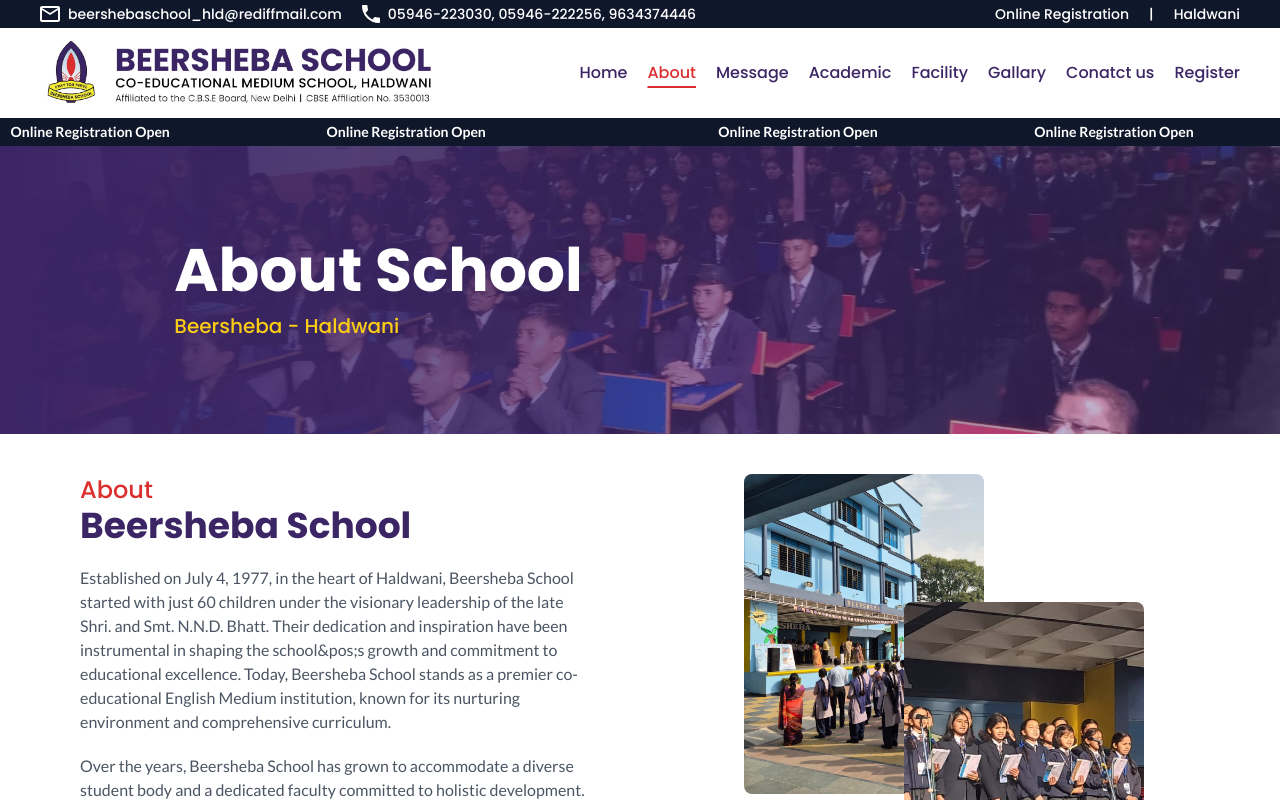
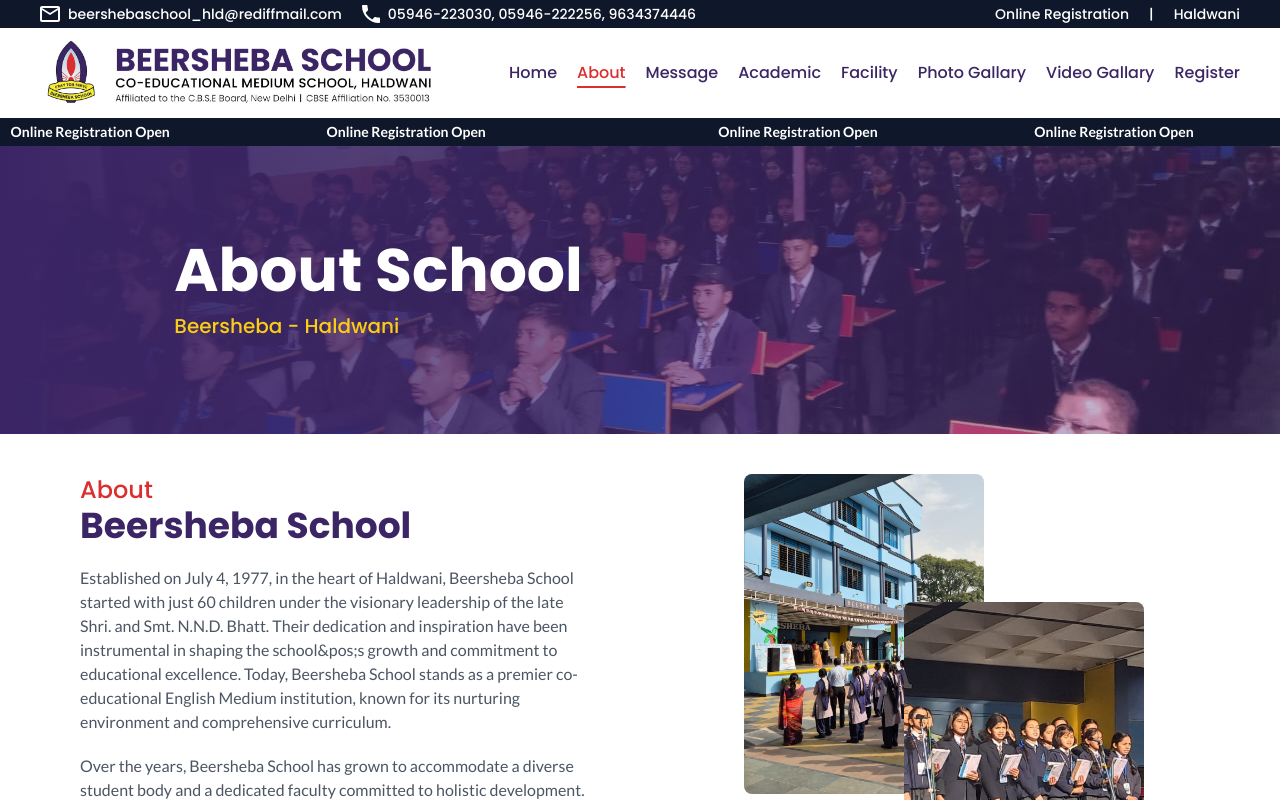
Before and after one commit to beersheba2130/school-website, a Next.js app: page /about in a window 1280 px wide. Shown: the top 800 px of the page. Built offline with nearby package versions, Linux system fonts and the light colour scheme.

Commit message:
footer changes done

```diff
--- a/src/app/layout.tsx
+++ b/src/app/layout.tsx
@@ -29,8 +29,11 @@
         <Footer />
         <div className="p-5">
           <p className={`${poppins.className} text-center font-medium`}>
+            @Copyright 2023 All Rights Reserved
+          </p>
+          <p className={`${poppins.className} text-center font-medium`}>
             <Link href={"https://preettech.com/"}>
-              @ Developed by PreetTech
+              @ Developed by Preet Tech
             </Link>
           </p>
         </div>
--- a/src/components/nav.tsx
+++ b/src/components/nav.tsx
@@ -78,21 +78,22 @@
               : ""
           )}
         >
-          Gallary
+          Photo Gallary
         </li>
       </Link>
-      <Link href={"/contact-us"}>
+      <Link href={"/video-gallery"}>
         <li
           className={cn(
             "hover:text-[#DB2F2F] text-[#3B2565]",
-            path === "/contact-us"
+            path === "/video-gallery"
               ? "underline text-[#DB2F2F] underline-offset-8 decoration-2 decoration-[#DB2F2F]"
               : ""
           )}
         >
-          Conatct us
+          Video Gallary
         </li>
       </Link>
+
       <Link href={"/registeration"}>
         <li
           className={cn(
```
